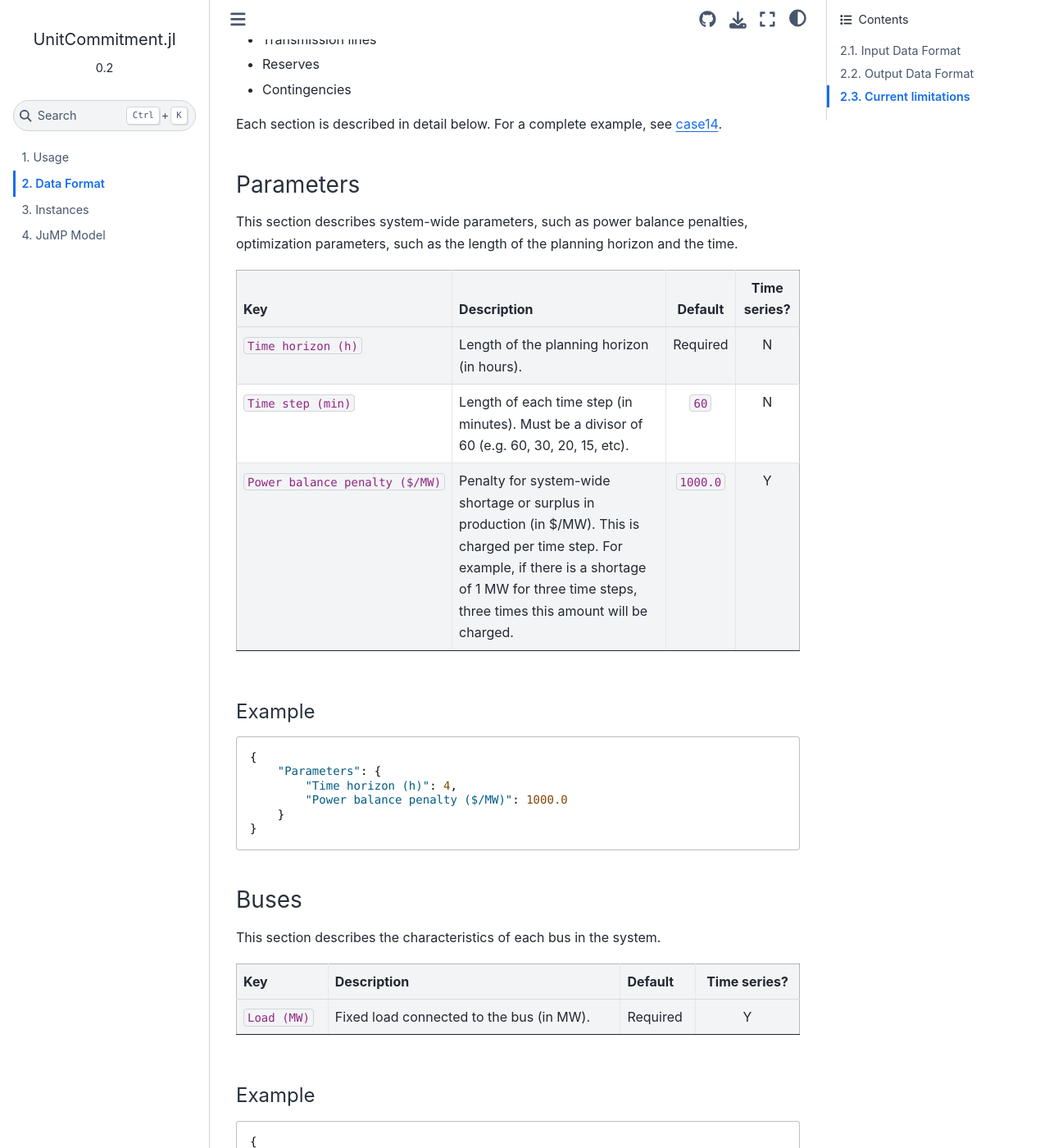
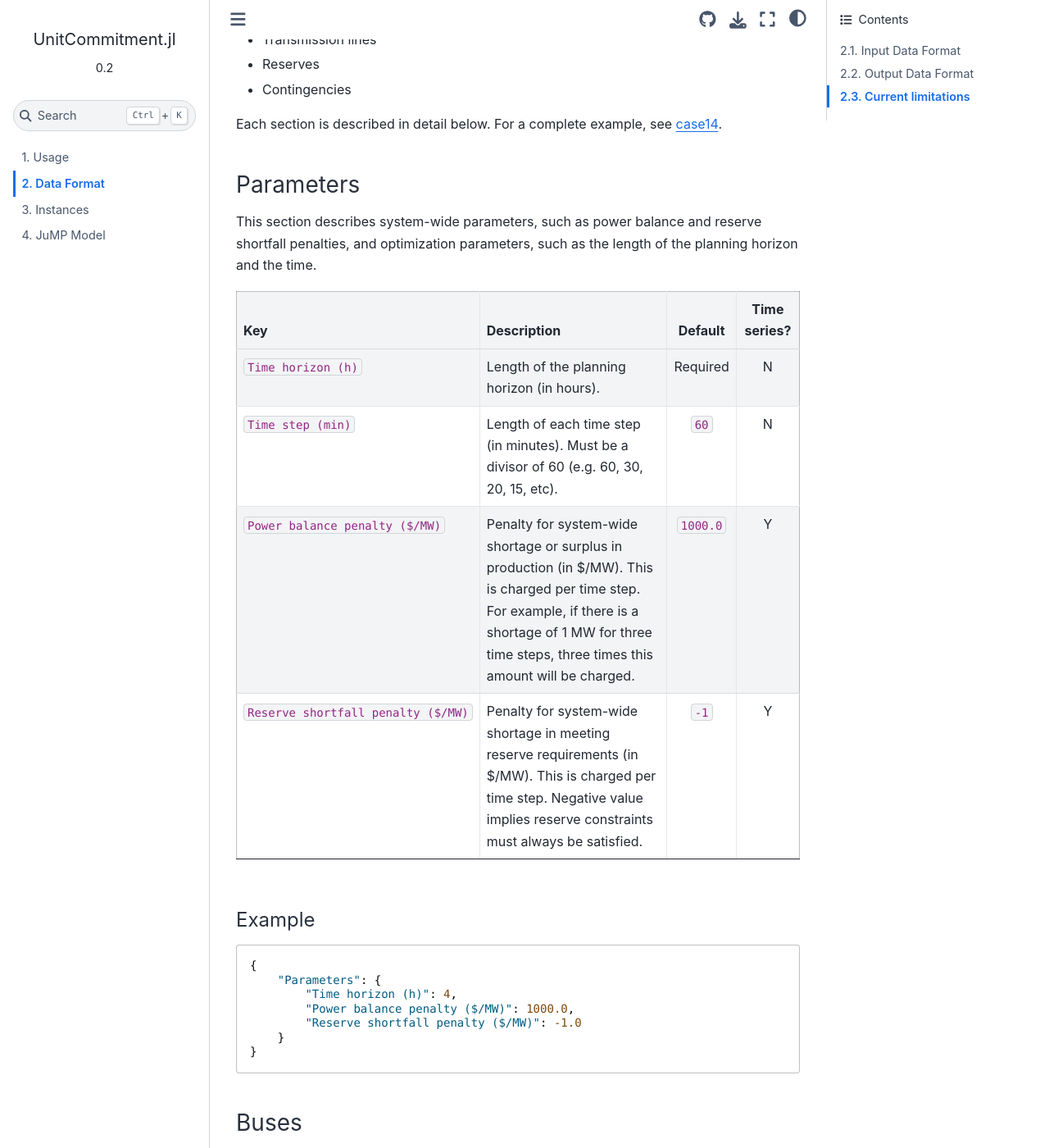
Before and after one commit to ANL-CEEESA/UnitCommitment.jl, a Sphinx documentation site: the page built from docs/format.md, in a window 1280 px wide and 1400 px high, scrolled down 347 px. Shown: the whole window at 82% size. Built offline with Sphinx 7.4.7 and the Sphinx Book theme 1.1.4, drawn with Linux system fonts in a browser that asks for light colours.

Commit message:
Add reserve shortfall penalty

````diff
--- a/docs/format.md
+++ b/docs/format.md
@@ -28,13 +28,14 @@
 
 ### Parameters
 
-This section describes system-wide parameters, such as power balance penalties,  optimization parameters, such as the length of the planning horizon and the time.
+This section describes system-wide parameters, such as power balance and reserve shortfall penalties, and optimization parameters, such as the length of the planning horizon and the time.
 
 | Key                            | Description                                       | Default  | Time series?
 | :----------------------------- | :------------------------------------------------ | :------: | :------------:
-| `Time horizon (h)`                     | Length of the planning horizon (in hours). | Required | N
+| `Time horizon (h)` | Length of the planning horizon (in hours). | Required | N
 | `Time step (min)` | Length of each time step (in minutes). Must be a divisor of 60 (e.g. 60, 30, 20, 15, etc). | `60` | N
 | `Power balance penalty ($/MW)` | Penalty for system-wide shortage or surplus in production (in $/MW). This is charged per time step. For example, if there is a shortage of 1 MW for three time steps, three times this amount will be charged. | `1000.0` | Y
+| `Reserve shortfall penalty ($/MW)` | Penalty for system-wide shortage in meeting reserve requirements (in $/MW). This is charged per time step. Negative value implies reserve constraints must always be satisfied. | `-1` | Y
 
 
 #### Example
@@ -42,7 +43,8 @@
 {
     "Parameters": {
         "Time horizon (h)": 4,
-        "Power balance penalty ($/MW)": 1000.0
+        "Power balance penalty ($/MW)": 1000.0,
+        "Reserve shortfall penalty ($/MW)": -1.0
     }
 }
 ```
````
Also changed, not shown: 9 other files.
